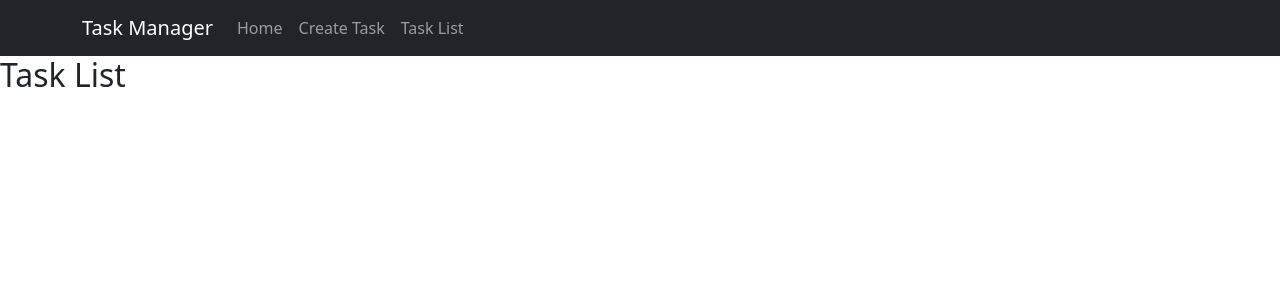
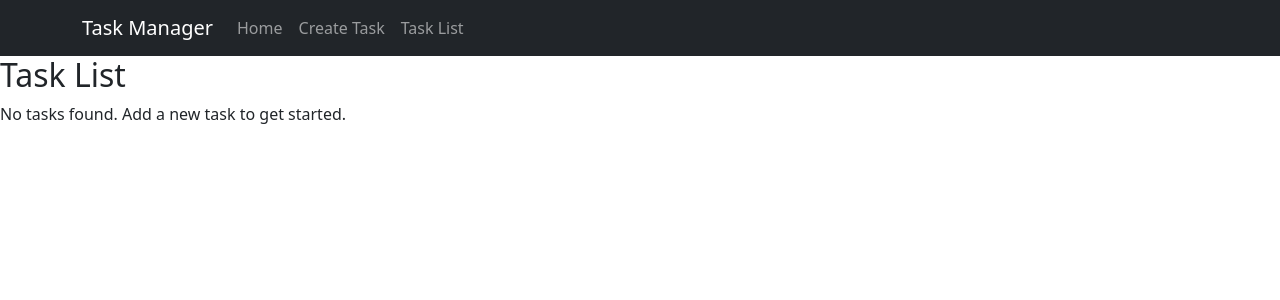
Before and after one commit to lcasburn18/Project2024, a React (Create React App) app in the folder taskmanager/: page /read in a window 1280 px wide. Shown: the top 300 px of the page. Built offline with nearby package versions, Linux system fonts and the light colour scheme; no server answers.

Commit message:
Updated App to handle date picker

```diff
--- a/taskmanager/src/components/Edit.js
+++ b/taskmanager/src/components/Edit.js
@@ -53,6 +53,14 @@ const Edit = () => {
             onChange={(e) => setCompleted(e.target.checked)}
           />
         </div>
+        <div className="form-group">
+          <DatePicker
+            selected={dueDate}
+            onChange={(date) => setDueDate(date)}
+            dateFormat="yyyy-MM-dd"
+            className="form-control"
+          />
+        </div>
         <button type="submit" className="btn btn-success">Update Task</button>
       </form>
     </div>
--- a/taskmanager/src/components/Read.js
+++ b/taskmanager/src/components/Read.js
@@ -18,7 +18,11 @@ const Read = () => {
   return (
     <div>
       <h2>Task List</h2>
-      <TaskList tasks={tasks} reloadTasks={reloadTasks} />
+      {tasks.length > 0 ? (
+        <TaskList tasks={tasks} reloadTasks={reloadTasks} />
+      ) : (
+        <p>No tasks found. Add a new task to get started.</p>
+      )}
     </div>
   );
 };
```
